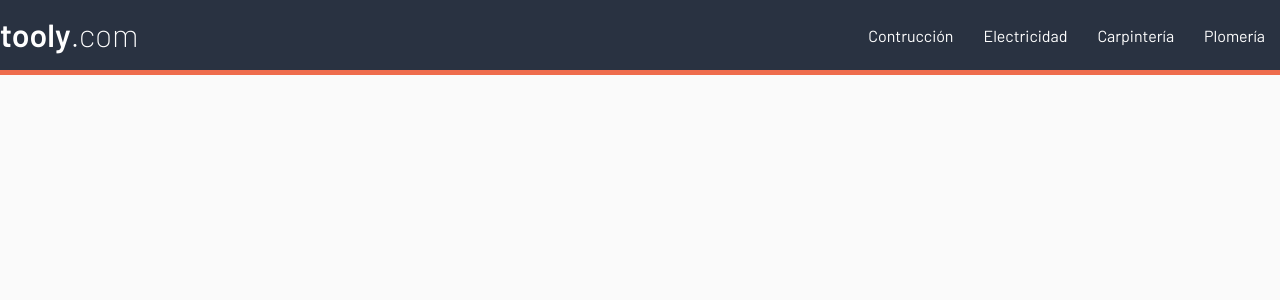
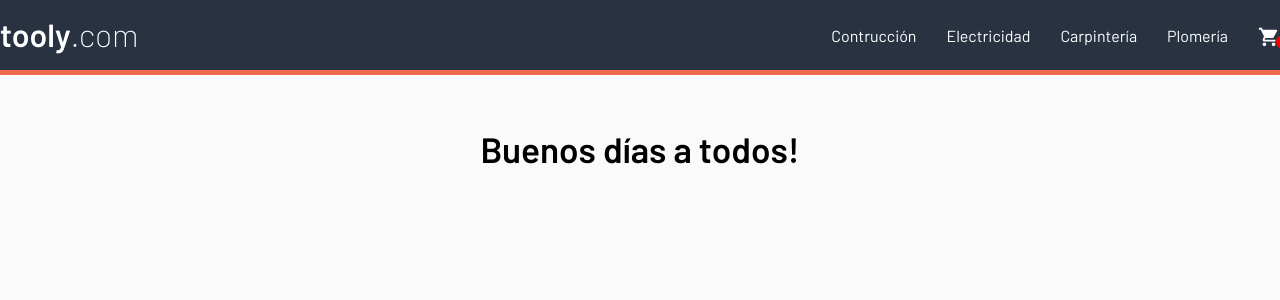
Before and after one commit to ntfrnk/tooly, a React (Create React App) app: page / in a window 1280 px wide. Shown: the top 300 px of the page. Built offline with nearby package versions, Linux system fonts and the light colour scheme.

Commit message:
Tooly / Ocaranza

```diff
--- a/src/App.js
+++ b/src/App.js
@@ -1,19 +1,14 @@
 import './assets/App.scss'
-import NavBar from './components/NavBar/NavBar'
+import Header from './components/Header/Header'
+import ItemListContainer from './components/ItemListContainer/ItemListContainer'
 
 function App() {
-  return (
-    <div className="App">
-      <header>
-        <div className="container flex">
-          <div className="logo">
-            tooly<span>.com</span>
-          </div>
-          <NavBar />
-        </div>
-      </header>
-    </div>
-  );
+	return (
+		<div className="App">
+			<Header/>
+			<ItemListContainer greeting="Buenos días a todos!" />
+		</div>
+	);
 }
 
 export default App;
--- a/src/assets/App.scss
+++ b/src/assets/App.scss
@@ -3,36 +3,11 @@
 @import './Modules.scss';
 
 body {
-    background: $background;
-    padding: 0;
-    margin: 0;
+	background: $background;
+	padding: 0;
+	margin: 0;
 }
 
 * {
-    font-family: Barlow;
+	font-family: Barlow;
 }
-
-header {
-    background: $main-color;
-    height: 70px;
-    border-bottom: solid 5px $second-color;
-
-    div {
-        display: flex;
-        align-items: center;
-        justify-content: space-between;
-        height: 100%;
-
-        .logo {
-            font-size: 2rem;
-            font-weight: 600;
-            line-height: 1.6rem;
-            color: #fff;
-            padding: 0 0;
-
-            span {
-                font-weight: 200;
-            }
-        }
-    }
-}
--- /dev/null
+++ b/src/components/CartWidget/CartWidget.js
@@ -0,0 +1,18 @@
+import './CartWidget.scss'
+import Icon from '../Icon/Icon'
+
+const CartWidget = () => {
+
+    const iconPath = 'M14.18 15q0.664 0 1.152 0.508t0.488 1.172-0.488 1.152-1.152 0.488-1.172-0.488-0.508-1.152 0.508-1.172 1.172-0.508zM0.82 1.68h2.734l0.781 1.641h12.344q0.352 0 0.586 0.254t0.234 0.605q0 0.039-0.117 0.391l-2.969 5.391q-0.469 0.859-1.445 0.859h-6.211l-0.742 1.367-0.039 0.117q0 0.195 0.195 0.195h9.648v1.68h-10q-0.664 0-1.152-0.508t-0.488-1.172q0-0.391 0.195-0.781l1.133-2.070-3.008-6.328h-1.68v-1.641zM5.82 15q0.664 0 1.172 0.508t0.508 1.172-0.508 1.152-1.172 0.488-1.152-0.488-0.488-1.152 0.488-1.172 1.152-0.508z'
+    const style = {marginTop: '3px', marginLeft: '15px', display: 'inline-block'}
+
+    return (
+        <div className="widget">
+            <Icon path={iconPath} color="#FFF" style={style} size={22} />
+            <span className="counter">5</span>
+        </div>
+    )
+
+}
+
+export default CartWidget
--- /dev/null
+++ b/src/components/CartWidget/CartWidget.scss
@@ -0,0 +1,20 @@
+@import '../../assets/Colors.scss';
+
+.widget {
+    position: relative;
+
+    .counter {
+        position: absolute;
+        color: $white;
+        top: 12px;
+        right: -10px;
+        background-color: red;
+        font-size: 10px;
+        width: 14px;
+        height: 14px;
+        border-radius: 50%;
+        text-align: center;
+        line-height: 14px;
+        font-weight: 600;
+    }
+}
--- /dev/null
+++ b/src/components/Header/Header.js
@@ -0,0 +1,19 @@
+import NavBar from '../NavBar/NavBar'
+import './Header.scss'
+
+const Header = () => {
+
+	return (
+		<header>
+			<div className="container flex">
+				<div className="logo">
+					tooly<span>.com</span>
+				</div>
+				<NavBar />
+			</div>
+		</header>
+	)
+
+}
+
+export default Header
--- /dev/null
+++ b/src/components/Header/Header.scss
@@ -0,0 +1,26 @@
+@import '../../assets/Colors.scss';
+
+header {
+	background: $main-color;
+	height: 70px;
+	border-bottom: solid 5px $second-color;
+
+	div {
+		display: flex;
+		align-items: center;
+		justify-content: space-between;
+		height: 100%;
+
+		.logo {
+			font-size: 2rem;
+			font-weight: 600;
+			line-height: 1.6rem;
+			color: #fff;
+			padding: 0 0;
+
+			span {
+				font-weight: 200;
+			}
+		}
+	}
+}
--- /dev/null
+++ b/src/components/Icon/Icon.js
@@ -0,0 +1,21 @@
+import './Icon.scss'
+
+const Icon = (props) => {
+
+    let defaultProps = {
+        size: 20,
+        color: '#000',
+        path: '',
+        style: {}
+    }
+
+    defaultProps = { ...defaultProps, ...props }
+
+    return (
+        <svg version="1.1" xmlns="http://www.w3.org/2000/svg" width={defaultProps.size} height={defaultProps.size} viewBox="0 0 20 20" style={defaultProps.style}>
+            <path d={defaultProps.path} fill={ defaultProps.color }></path>
+        </svg>
+    )
+}
+
+export default Icon
--- /dev/null
+++ b/src/components/ItemListContainer/ItemListContainer.js
@@ -0,0 +1,18 @@
+ import './ItemListContainer.scss';
+
+ const ItemListContainer = (props) => {
+
+    let defaultProps = {
+        greeting: 'Hola mundo!'
+    }
+
+    defaultProps = { ...defaultProps, ...props }
+
+    return (
+        <div className="">
+            <h1>{defaultProps.greeting}</h1>
+        </div>
+    )
+ }
+
+export default ItemListContainer
--- /dev/null
+++ b/src/components/ItemListContainer/ItemListContainer.scss
@@ -0,0 +1,6 @@
+
+h1 {
+    text-align: center;
+    font-size: 2.2rem;
+    margin: 1.5em 0 0;
+}
--- a/src/components/NavBar/NavBar.js
+++ b/src/components/NavBar/NavBar.js
@@ -1,4 +1,5 @@
 import './NavBar.scss'
+import CartWidget from '../CartWidget/CartWidget'
 
 const NavBar = () => {
 
@@ -8,6 +9,7 @@ const NavBar = () => {
             <a href="#">Electricidad</a>
             <a href="#">Carpintería</a>
             <a href="#">Plomería</a>
+            <CartWidget />
         </nav>
     )
 }
--- a/src/components/NavBar/NavBar.scss
+++ b/src/components/NavBar/NavBar.scss
@@ -1,6 +1,9 @@
 @import '../../assets/Colors.scss';
 
 nav {
+    display: flex;
+    justify-content: space-between;
+    align-items: center;
 
     a {
         color: $white;
```
Also changed, not shown: src/components/Icon/Icon.scss (added).
